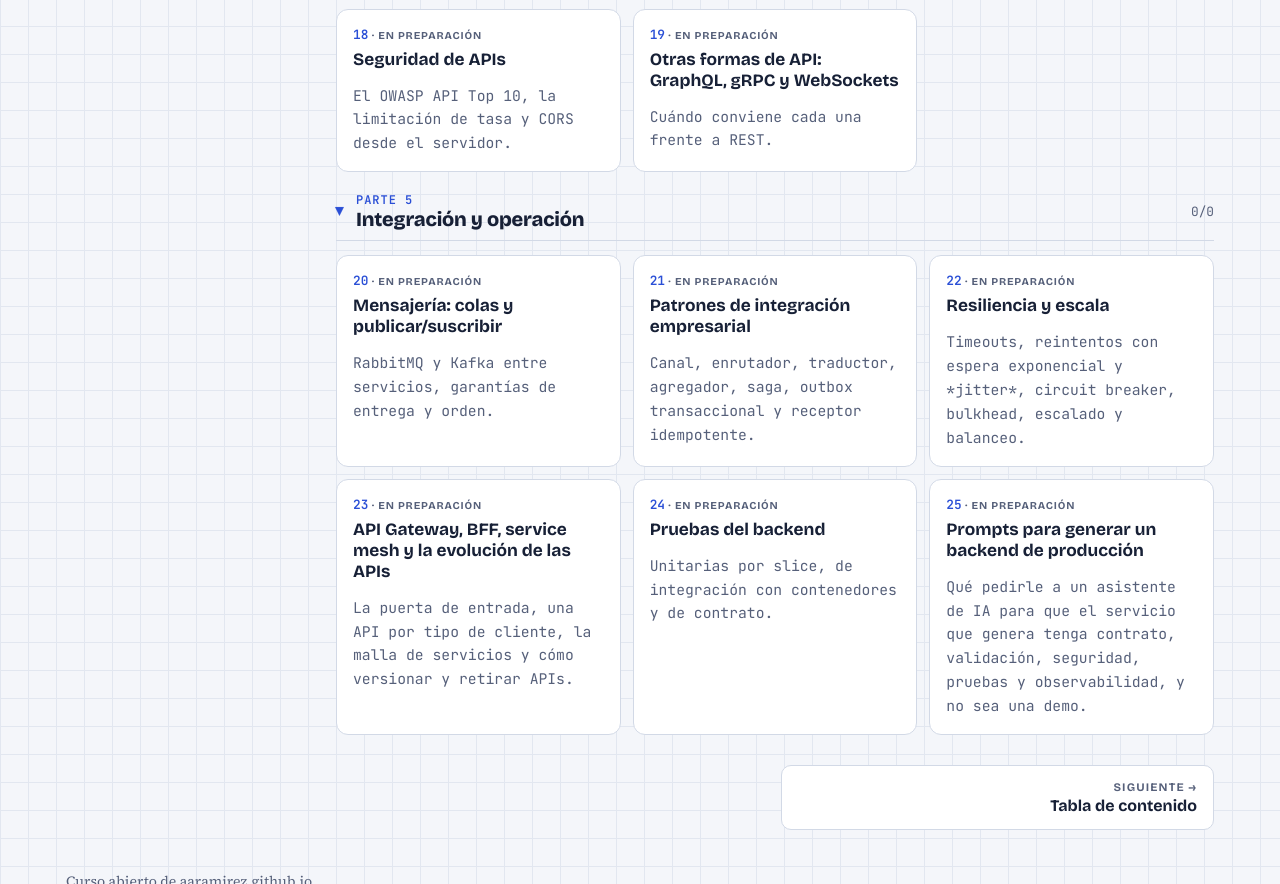
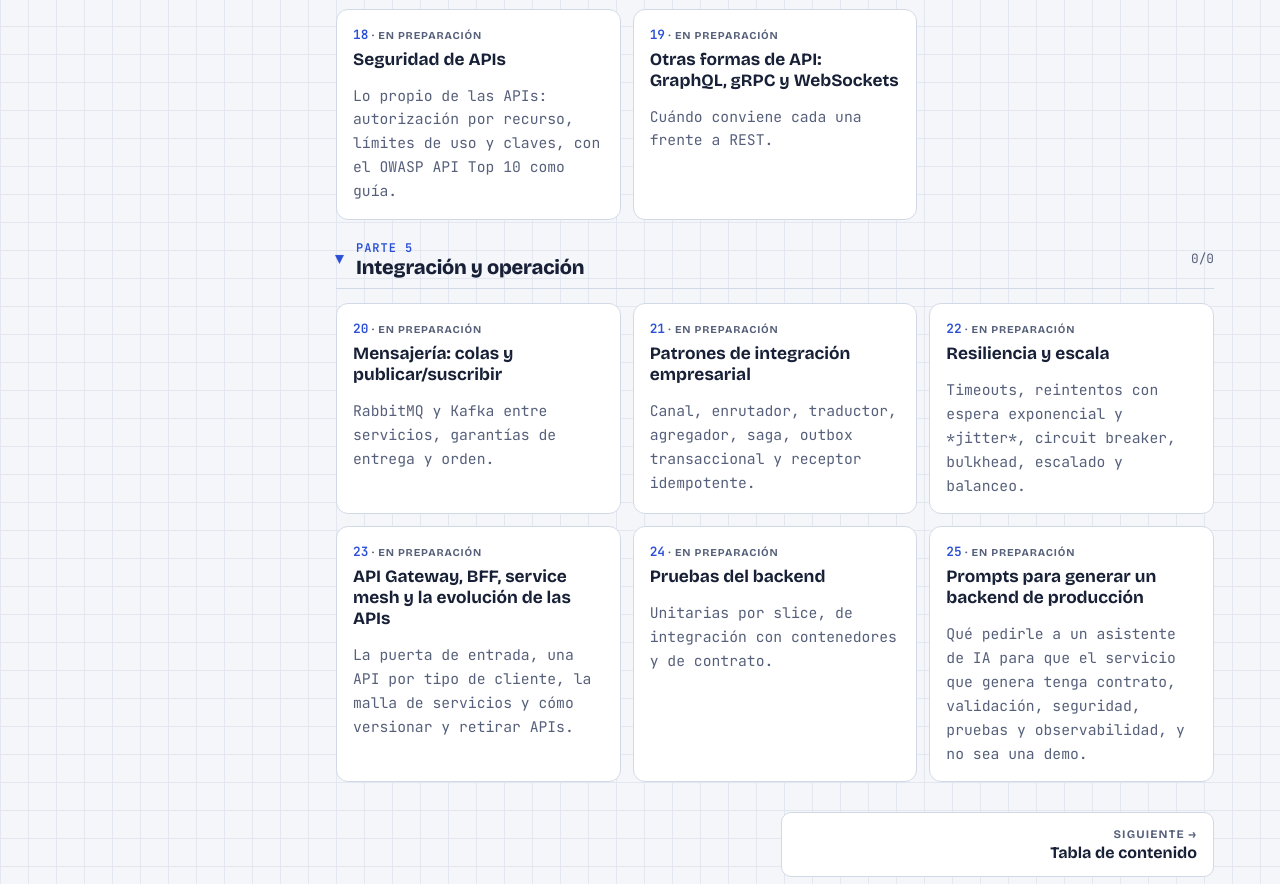
Before and after one commit to aaramirez/backend, a plain HTML site: page index.html in a window 1280 px wide. Shown: the part 2998-3882 px from the top of the page. Drawn offline with nearby package versions, Linux system fonts and the light colour scheme.

Commit message:
Tabla de contenido según el grafo de computación: temas que pasan a su curso dueño

```diff
--- a/index.html
+++ b/index.html
@@ -84,7 +84,7 @@ height="0" width="0" style="display:none;visibility:hidden"></iframe></noscript>
     <div class="mod soon" data-id="openapi"><span class="n">15</span><b>Contrato primero con OpenAPI</b><p>Escribir el contrato antes del código, generar documentación, clientes y servidores, y probar contra él.</p></div>
     <div class="mod soon" data-id="idempotencia"><span class="n">16</span><b>Idempotencia y reintentos</b><p>La clave de idempotencia enviada por el cliente, qué guarda el servidor y cómo reintentar sin cobrar dos veces.</p></div>
     <div class="mod soon" data-id="asincronas-y-webhooks"><span class="n">17</span><b>Operaciones asíncronas, SSE y webhooks</b><p>`202 Accepted` con `Location`, avisos con SSE y webhooks firmados con HMAC y reintentos exponenciales.</p></div>
-    <div class="mod soon" data-id="seguridad-de-apis"><span class="n">18</span><b>Seguridad de APIs</b><p>El OWASP API Top 10, la limitación de tasa y CORS desde el servidor.</p></div>
+    <div class="mod soon" data-id="seguridad-de-apis"><span class="n">18</span><b>Seguridad de APIs</b><p>Lo propio de las APIs: autorización por recurso, límites de uso y claves, con el OWASP API Top 10 como guía.</p></div>
     <div class="mod soon" data-id="otras-formas-de-api"><span class="n">19</span><b>Otras formas de API: GraphQL, gRPC y WebSockets</b><p>Cuándo conviene cada una frente a REST.</p></div>
   </div>
 </details>
```
Also changed, not shown: temario.html (+1 -1 lines).
